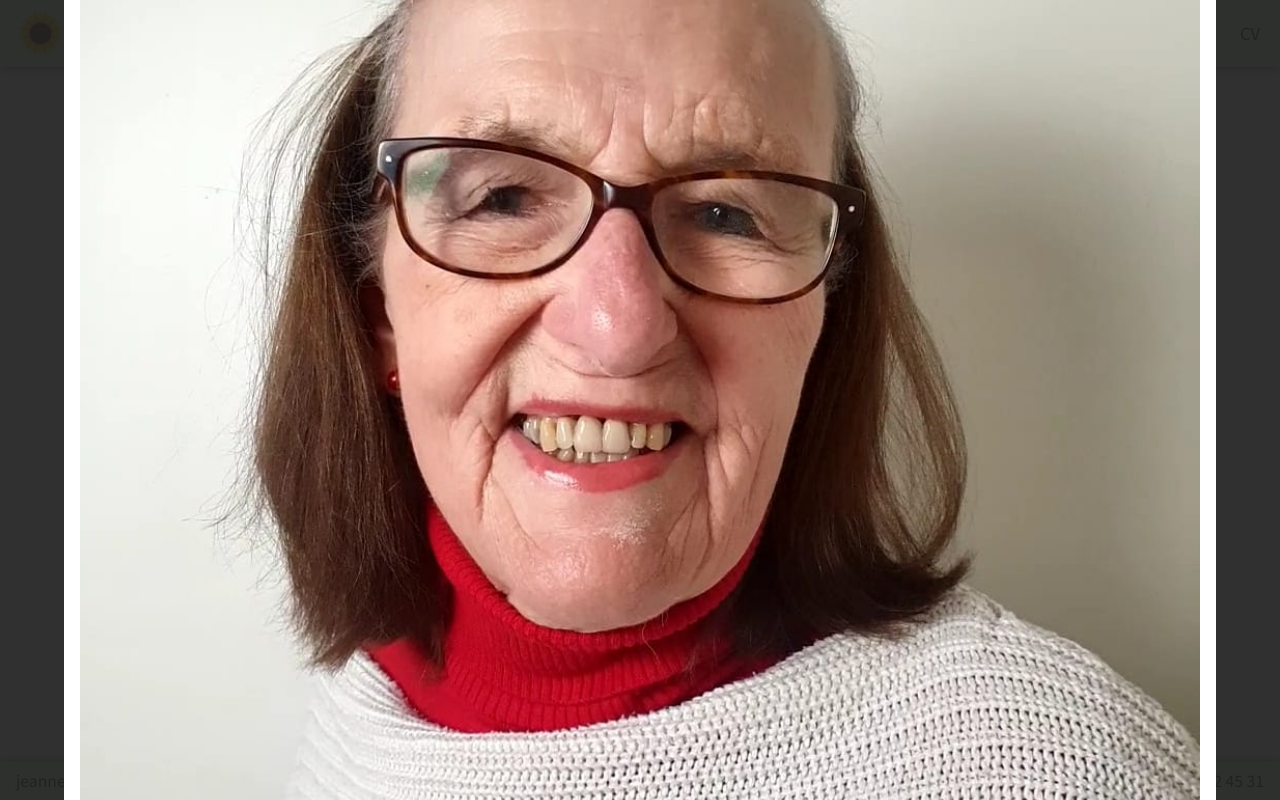
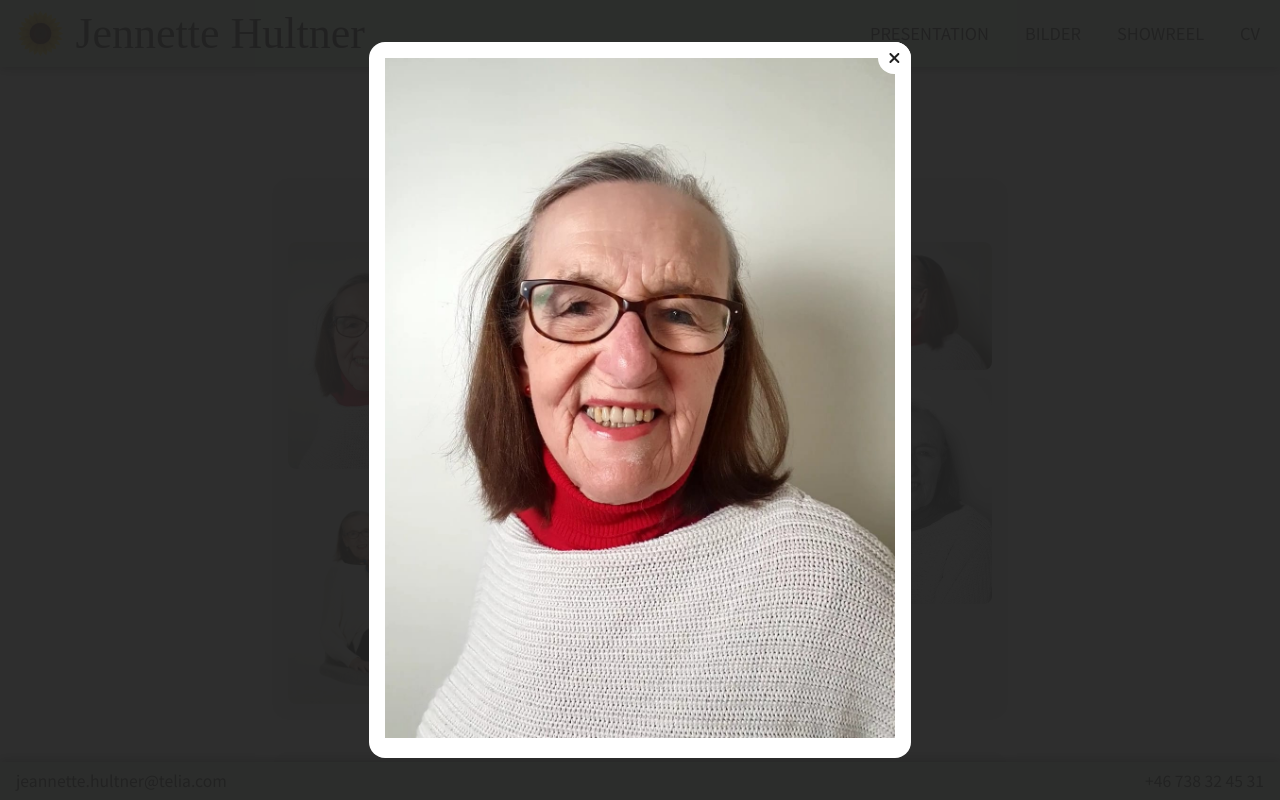
Before and after one commit to pernillafed/jeannette-hultner-resume, a React (Vite) app: page /pictures in a window 1280 px wide. Both pictures are taken after a click on the picture 373 px from the left and 355 px from the top of the page. Shown: the top 800 px of the page. Built offline with nearby package versions, Linux system fonts and the light colour scheme; a web font is replaced by a local one.

Commit message:
Added more styling to picture modal and added outside click hook

```diff
--- /dev/null
+++ b/src/hooks/useOutsideClick.js
@@ -0,0 +1,18 @@
+import { useEffect } from 'react';
+
+const useOutsideClick = (callback, ref) => {
+    const handleClickOutside = (e) => {
+            if (ref && ref.current && !ref.current.contains(e.target)) {
+                callback();
+                return;
+            }
+    };
+
+    useEffect(() => {
+        document.addEventListener('mousedown', handleClickOutside);
+
+        return () => document.removeEventListener('mousedown', handleClickOutside);
+    });
+};
+
+export default useOutsideClick;
--- a/src/pages/pictures/picture-modal/PictureModal.jsx
+++ b/src/pages/pictures/picture-modal/PictureModal.jsx
@@ -1,11 +1,17 @@
 import { faXmark } from "@fortawesome/free-solid-svg-icons";
 import { FontAwesomeIcon } from "@fortawesome/react-fontawesome";
+import { useRef } from "react";
+import useOutsideClick from "../../../hooks/useOutsideClick";
 import styles from "./PictureModal.module.css";
 
 const PictureModal = ({ imagePathProp, setShowModal }) => {
+    const modalRef = useRef();
+
+    useOutsideClick(() => setShowModal(false), modalRef);
+
     return (
         <div className={styles.pictureModal}>
-            <div>
+            <div ref={modalRef}>
                 <FontAwesomeIcon icon={faXmark} onClick={() => setShowModal(false)} />
                 <img src={imagePathProp} alt="Jeannette Hultner" />
             </div>
--- a/src/pages/pictures/picture-modal/PictureModal.module.css
+++ b/src/pages/pictures/picture-modal/PictureModal.module.css
@@ -4,7 +4,7 @@
     right: 0;
     bottom: 0;
     left: 0;
-    background-color: #222222ee;
+    background-color: #222222f1;
     z-index: 2;
     display: flex;
     justify-content: center;
@@ -15,8 +15,9 @@
     background-color: #fff;
     padding: 1rem;
     border-radius: 1rem;
-    width: 90%;
+    margin: 1rem;
     position: relative;
+    max-height: 100%;
 }
 
 .pictureModal div svg {
@@ -26,8 +27,14 @@
     background-color: #fff;
     padding: 0.5rem 0.65rem;
     border-radius: 2rem;
+    transition: box-shadow 0.3s;
+}
+
+.pictureModal div svg:hover {
+    box-shadow: 0 0 10px #22222255;
 }
 
 .pictureModal div img {
     width: 100%;
+    max-height: 85vh;
 }
```
